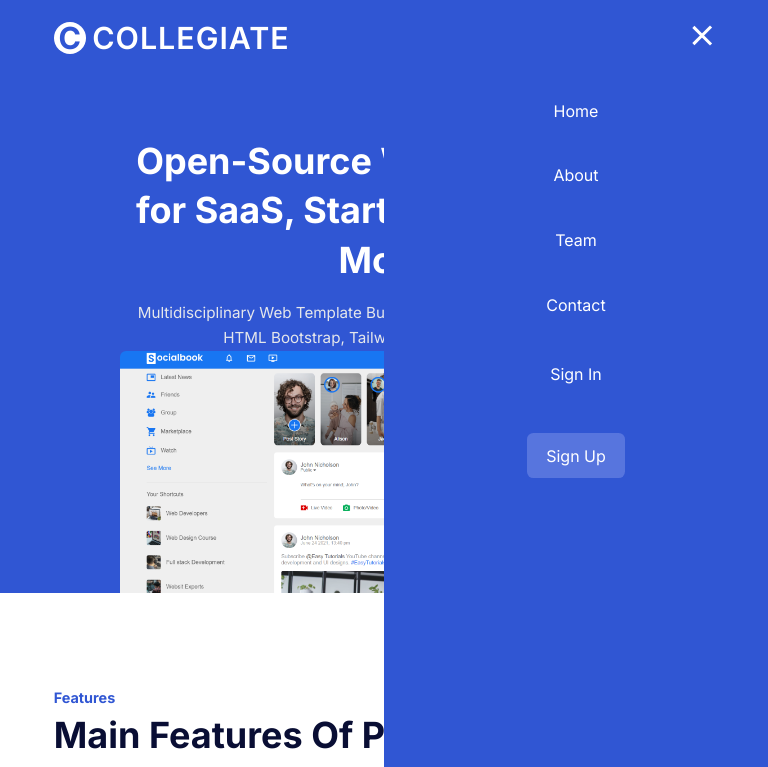
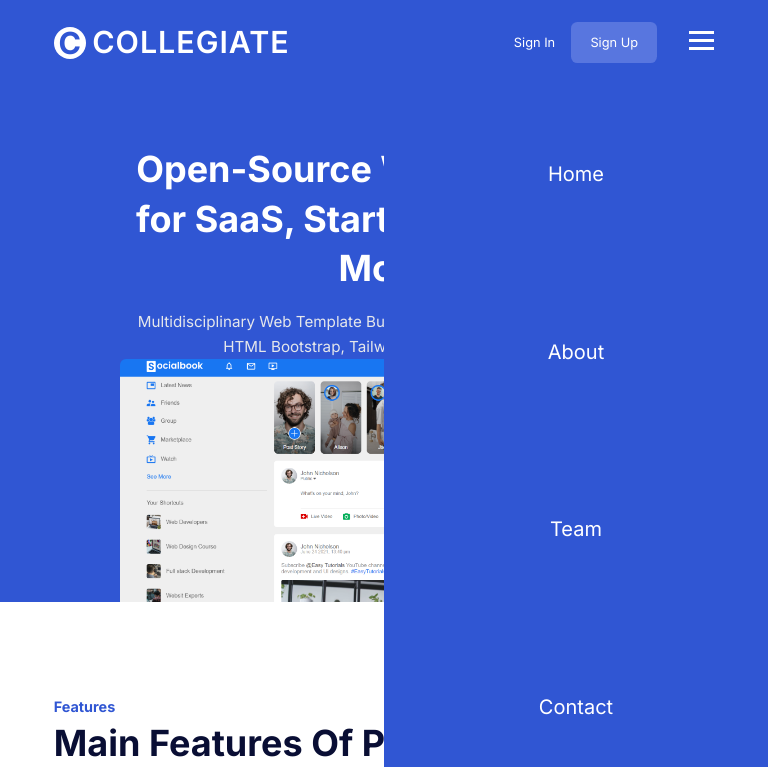
Before and after one commit to amit-kandar/landing-page, a plain HTML site: page index.html in a window 768 px wide. Both pictures are taken after a click on the element 701 px from the left and 38 px from the top of the page. Shown: the top 767 px of the page. Drawn offline with nearby package versions, Linux system fonts and the light colour scheme.

Commit message:
change some js and css

```diff
--- a/script.js
+++ b/script.js
@@ -7,6 +7,7 @@ window.onscroll = function () {
     const signin = document.querySelector(".sign-in")
     const menu = document.querySelectorAll(".menu div")
     const menubar = document.querySelector(".nav-items")
+    const newmenubar = document.querySelector(".left-side ul")
 
     if (window.pageYOffset > 30) {
         navbar.classList.add("sticky")
@@ -18,10 +19,14 @@ window.onscroll = function () {
         })
         signup.classList.add("sign-up")
         signin.classList.add("signin")
-        menu.forEach(div=>{
+        menu.forEach(div => {
             div.style.backgroundColor = "#3056d3"
         })
+        if (window.innerWidth <= 640) {
             menubar.style.backgroundColor = "#fff"
+        } else if(window.innerWidth >= 641 && window.innerWidth <= 1007){
+            newmenubar.style.backgroundColor = "#fff"
+        }
     } else {
         navbar.classList.remove("sticky")
         logobg.style.backgroundColor = "#fff"
@@ -32,10 +37,14 @@ window.onscroll = function () {
         })
         signup.classList.remove("sign-up")
         signin.classList.remove("signin")
-        menu.forEach(div=>{
+        menu.forEach(div => {
             div.style.backgroundColor = "#fff"
         })
+        if (window.innerWidth <= 640) {
             menubar.style.backgroundColor = "#3056d3"
+        } else if(window.innerWidth >= 641 && window.innerWidth <= 1007){
+            newmenubar.style.backgroundColor = "#3056d3"
+        }
     }
 }
 
@@ -70,12 +79,14 @@ const navslide = () => {
     const menu = document.querySelector(".menu")
     const nav = document.querySelector(".nav-items")
     const leftside = document.querySelectorAll(".left-side ul li")
-    const rightside = document.querySelectorAll( ".right-side a")
+    const rightside = document.querySelectorAll(".right-side a")
     let time = 0
+    const navmid = document.querySelector(".left-side ul")
 
     menu.addEventListener("click", () => {
+        if (window.innerWidth <= 640) {
             nav.classList.toggle("nav-active")
-        leftside.forEach((link, index)=>{
+            leftside.forEach((link, index) => {
                 if (link.style.animation) {
                     link.style.animation = ''
                 } else {
@@ -83,7 +94,7 @@ const navslide = () => {
                     time = index / 7 + 0.4
                 }
             })
-        rightside.forEach((link, index)=>{
+            rightside.forEach((link, index) => {
                 if (link.style.animation) {
                     link.style.animation = ''
                 } else {
@@ -91,6 +102,17 @@ const navslide = () => {
                 }
             })
             menu.classList.toggle("toggle")
+        } else if(window.innerWidth >= 641 && window.innerWidth <= 1007){
+            navmid.classList.toggle("nav-active")
+            leftside.forEach((link, index) => {
+                if (link.style.animation) {
+                    link.style.animation = ''
+                } else {
+                    link.style.animation = `navlinkfade 0.5s ease forwards ${index / 7 + 0.4}s`
+                    time = index / 7 + 0.4
+                }
+            })
+        }
     })
 
 
--- a/style.css
+++ b/style.css
@@ -42,7 +42,7 @@ body {
     background-color: #FFFFFFCC !important;
     backdrop-filter: blur(5px);
     transition: 0.3s ease;
-    padding: 1.6rem 7%;
+    /* padding: 1.6rem 7%; */
 }
 
 .logo {
@@ -1024,47 +1024,37 @@ button {
         font-size: 50%;
     }
 
-    .nav-bar{
-        justify-content: space-between;
+    body{
+        overflow-x: hidden;
     }
 
     .menu{
         display: flex;
+        margin-left: 4rem;
     }
 
-    .nav-items{
+    .left-side ul{
         position: absolute;
         right: 0;
         height: 93vh;
-        top: 7vh;
+        top: 100%;
         background-color: var(--var-primary);
         display: flex;
         align-items: center;
         flex-direction: column;
         width: 50%;
-        justify-content: flex-start;
         transform: translateX(100%);
         transition: transform 0.5s ease-in ;
+        justify-content: flex-start;
     }
 
-    .left-side ul,
-    .right-side{
-        flex-direction: column;
-    }
-
-    .nav-links,.right-side a{
-        margin-top: 50%;
+    .left-side ul li{
+        margin: 20%;
         opacity: 0;
     }
 
-
-    .left-side ul li a,
-    .right-side a{
-        font-size: 16px;
-    }
-
-    .sign-in{
-        padding-right: 0;
+    .left-side ul li a{
+        font-size: 20px;
     }
 
     .home,
@@ -1206,6 +1196,7 @@ button {
         padding-right: 0;
     }
 
+
     .home,
     .features,
     .about,
```
Lines whose indentation alone changed are shown as unchanged.
